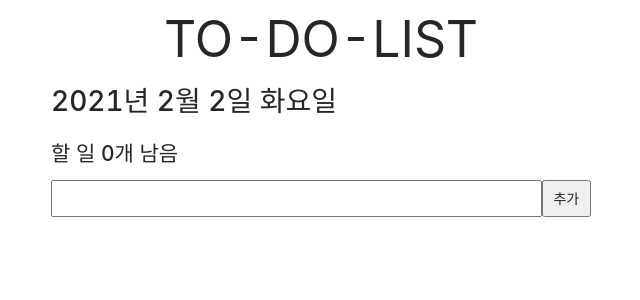
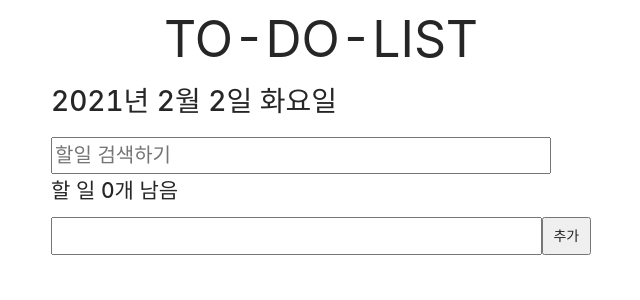
Before and after one commit to sangbooom/react-skill-stack-expn, a React (Create React App) app: page / in a window 1280 px wide. Shown: the top 300 px of the page, without its empty margins (319-959 px from the left). Built offline with nearby package versions, Linux system fonts and the light colour scheme.

Commit message:
feat: 검색기능 추가

```diff
--- a/src/todolist/Todo.tsx
+++ b/src/todolist/Todo.tsx
@@ -13,10 +13,11 @@ const Todo: React.FC = () => {
   }
   const [todoInput, setTodoInput] = useState<string>("");
   const [todo, setTodo] = useState<Todo[]>(
-    // JSON.parse(localStorage.getItem("todo")!) || [] // Non-null assertion operator, ! 는 앞의 값이 확실히 null이나 undefined가 아니라는 걸 알리려고 할 때 쓴다.
-    []
+    JSON.parse(localStorage.getItem("todo")!) || [] // Non-null assertion operator, ! 는 앞의 값이 확실히 null이나 undefined가 아니라는 걸 알리려고 할 때 쓴다.
   );
-  let nextId = useRef(1);
+  const [keyword, setKeyword] = useState<string>("");
+
+  let nextId = useRef(1); //localstorage에 저장하고 새로고침하고 add하면 당연히 1부터니까 오류나지. 이것도 getItem으로 id받아오기
 
   // const addTodo = (todo: Todo) => {
   //   todos = [...TodoInsert, todo];
@@ -29,7 +30,6 @@ const Todo: React.FC = () => {
         alert("할 일을 입력해주세요");
         return;
       }
-
       const todos: Todo = {
         id: nextId.current++,
         text: todoInput,
@@ -39,10 +39,6 @@ const Todo: React.FC = () => {
       setTodo(todo.concat(todos));
 
       localStorage.setItem("todo", JSON.stringify(todo.concat(todos)));
-      // setTodo([
-      //   ...todo,
-      //   { id: nextId.current++, text: todoInput, checked: false },
-      // ]);
       setTodoInput("");
     },
     [todo, todoInput]
@@ -50,7 +46,7 @@ const Todo: React.FC = () => {
 
   const onChangeInput = (e: React.ChangeEvent<HTMLInputElement>): void => {
     setTodoInput(e.target.value);
-    // console.log(e.target.value); //throttle
+    // console.log(e.target.value); //debounce
   };
 
   const onDeleteHandler = useCallback(
@@ -88,9 +84,17 @@ const Todo: React.FC = () => {
     [todo]
   );
 
+  const onSearchHandler = (e: React.ChangeEvent<HTMLInputElement>): void => {
+    setKeyword(e.target.value);
+  };
+
+  // const todoFilter = useCallback((): Todo[] => {
+  //   return todo.filter((todos) => todos.text.indexOf(keyword) > -1);
+  // }, [todo, keyword]);
+
   return (
     <div css={container}>
-      <TodoHeader todo={todo} />
+      <TodoHeader todo={todo} onSearchHandler={onSearchHandler} />
       <TodoInsert
         onSubmitHandler={onSubmitHandler}
         onChangeInput={onChangeInput}
@@ -98,7 +102,7 @@ const Todo: React.FC = () => {
       />
       <div css={content}>
         <Todolist
-          todo={todo}
+          todo={todo.filter((todos) => todos.text.indexOf(keyword) > -1)}
           onDeleteHandler={onDeleteHandler}
           onCheckToggleHandler={onCheckToggleHandler}
           onEditHandler={onEditHandler}
@@ -112,7 +116,7 @@ export default Todo;
 
 const container = css({
   maxWidth: 540,
-  margin: 'auto'
+  margin: "auto",
 });
 
 const content = css({
--- a/src/todolist/TodoHeader.tsx
+++ b/src/todolist/TodoHeader.tsx
@@ -9,8 +9,9 @@ interface Todo {
 }
 interface TodoHeaderProps {
   todo: Todo[];
+  onSearchHandler(e: any): void;
 }
-const TodoHeader: React.FC<TodoHeaderProps> = ({ todo }) => {
+const TodoHeader: React.FC<TodoHeaderProps> = ({ todo, onSearchHandler }) => {
   const undoneTasks = todo.filter((todos) => !todos.checked);
 
   const today = new Date();
@@ -26,6 +27,7 @@ const TodoHeader: React.FC<TodoHeaderProps> = ({ todo }) => {
       <h1>
         {dateString} {dayName}
       </h1>
+      <input css={header__input} onChange={onSearchHandler} placeholder="할일 검색하기" />
       <h2>할 일 {undoneTasks.length}개 남음</h2>
     </div>
   );
@@ -37,3 +39,8 @@ const header__title = css({
   fontSize: 50,
   textAlign: "center",
 });
+
+const header__input = css({
+  width: 500,
+  fontSize: 20,
+});
--- a/src/todolist/Todolist.tsx
+++ b/src/todolist/Todolist.tsx
@@ -1,7 +1,7 @@
 /** @jsx jsx */
 import React from "react";
 import TodolistItem from "./TodolistItem";
-import { jsx, css } from "@emotion/react";
+import { jsx } from "@emotion/react";
 
 interface Todo {
   id: number;
@@ -23,7 +23,7 @@ const Todolist: React.FC<TodolistProps> = ({
 }) => {
   return (
     <React.Fragment>
-      {todo.map((todos) => (
+      {todo.map((todos: Todo) => (
         <TodolistItem
           key={todos.id}
           todos={todos}
```
